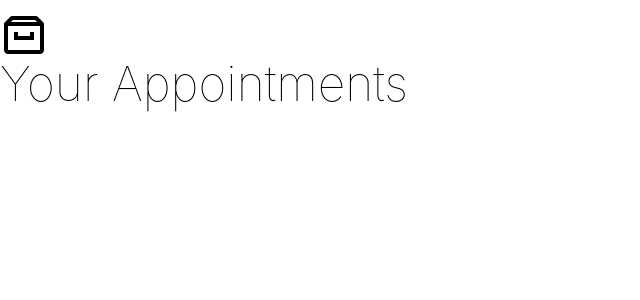
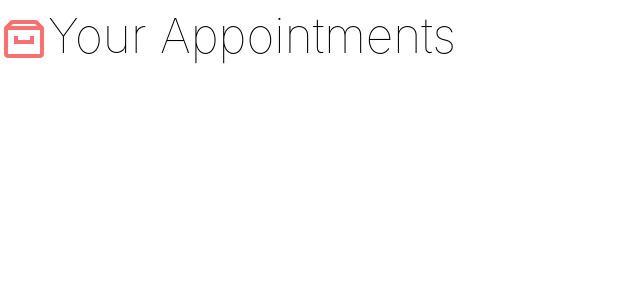
Before and after one commit to floresben/reactinterface, a React (Create React App) app: page / in a window 1280 px wide. Shown: the top 300 px of the page, without its empty margins (0-640 px from the left). Built offline with nearby package versions, Linux system fonts and the light colour scheme.

Commit message:
Some CSS

```diff
--- a/src/App.js
+++ b/src/App.js
@@ -3,7 +3,7 @@ import { BiArchive } from "react-icons/bi";
 function App() {
   return (
     <div className="App containermx-auto mt-3 font-thin">
-      <h1 className="text-5xl"><BiArchive />Your Appointments</h1>
+      <h1 className="text-5xl"><BiArchive className="inline-block text-red-400"/>Your Appointments</h1>
     </div>
   );
 }
```
